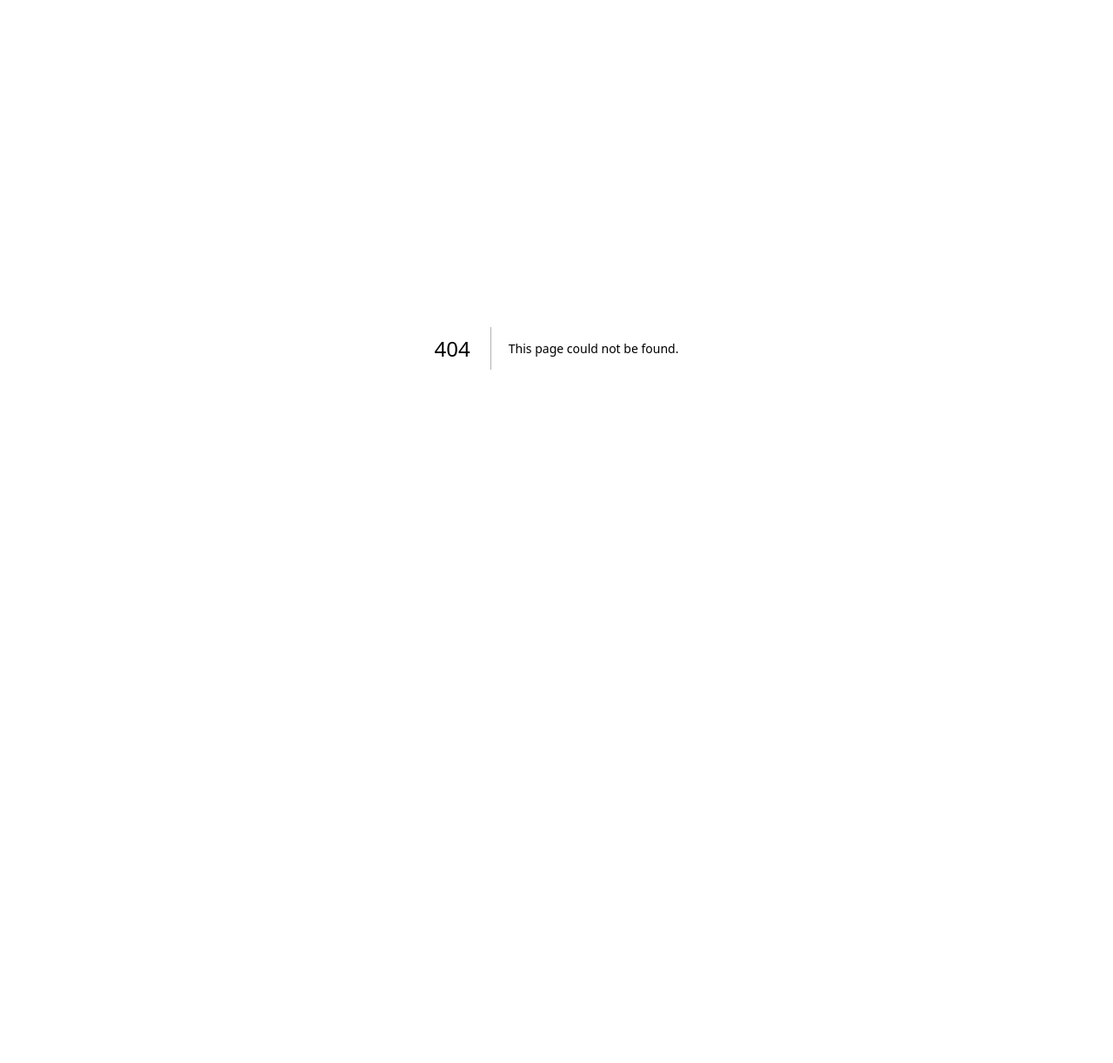
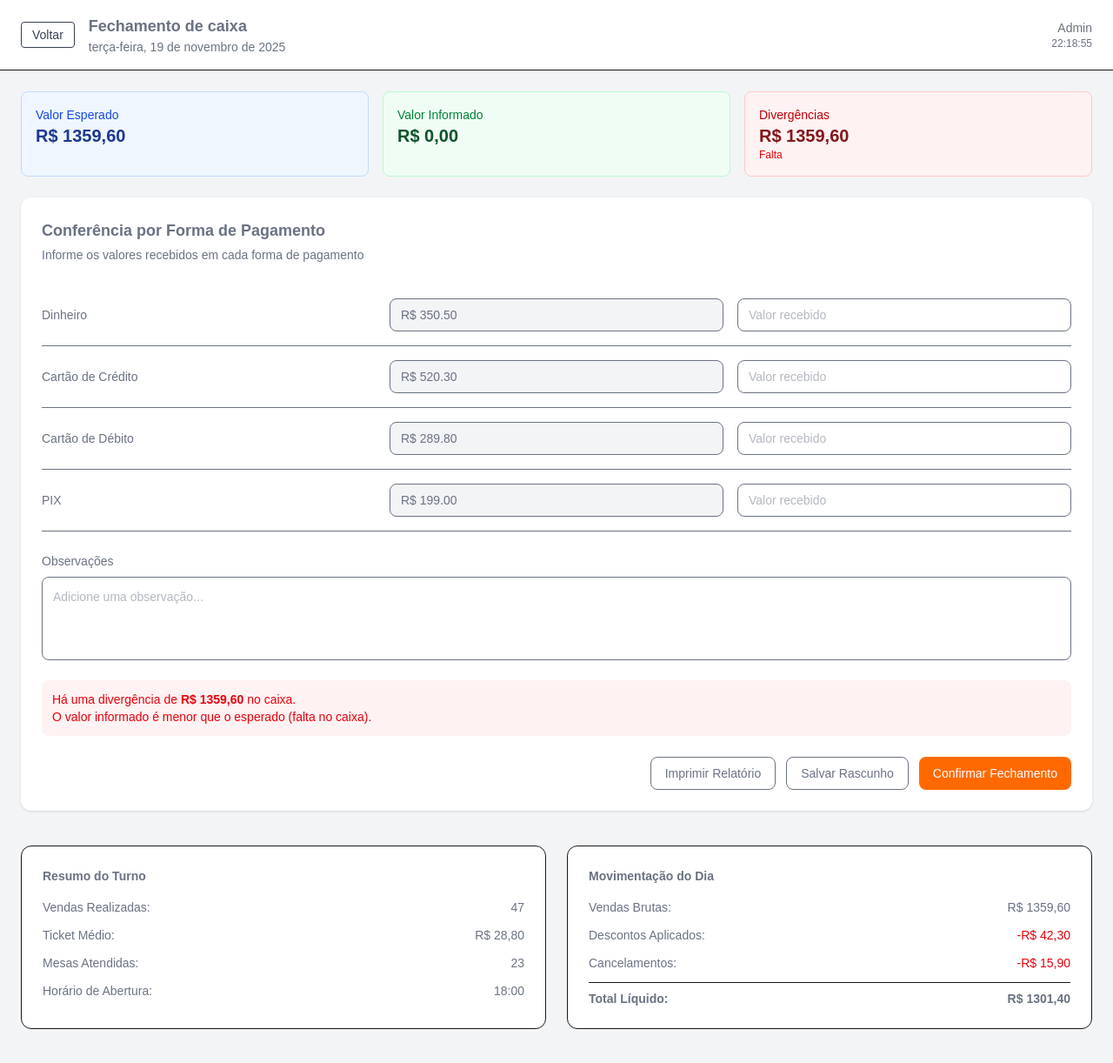
Before and after one commit to ezequielsan/sabor-rush, a Next.js app: page /fechamento-de-caixa in a window 1280 px wide. Before the commit this address had no page. Shown: the top 1222 px of the page at 87% size. Before the commit the page ends 800 px from the top, so only its background shows below. Built offline with nearby package versions, Linux system fonts and the light colour scheme.

Commit message:
Adiciona a primeira versão da tela Fechamento De Caixa

```diff
--- /dev/null
+++ b/src/app/fechamento-de-caixa/page.tsx
@@ -0,0 +1,207 @@
+'use client'
+
+import { ArrowLeft } from 'lucide-react'
+import { useRouter } from 'next/navigation'
+
+type PagamentoLinhaProps = {
+  titulo: string
+  valorEsperado?: number
+}
+
+export default function FechamentoCaixaPage() {
+    const router = useRouter()
+
+    return (
+        <div className="min-h-screen bg-gray-100">
+
+            {/* HEADER */}
+            <header className="bg-white border-b px-6 py-4">
+                <div className="flex items-center justify-between">
+                    <div className="flex items-center gap-4">
+                        <button
+                            onClick={() => router.back()}
+                            className="px-3 py-1 border rounded text-sm text-gray-700 hover:bg-gray-50"
+                        >
+                            Voltar
+                        </button>
+
+                        <div>
+                            <h1 className="text-lg text-gray-500 font-semibold">Fechamento de caixa</h1>
+                            <p className="text-sm text-gray-500">
+                                terça-feira, 19 de novembro de 2025
+                            </p>
+                        </div>
+                    </div>
+
+                    <div className="text-right">
+                        <p className="text-sm text-gray-500 font-medium">Admin</p>
+                        <p className="text-xs text-gray-500">22:18:55</p>
+                    </div>
+                </div>
+            </header>
+
+            {/* CARDS */}
+            <section className="px-6 py-6">
+                <div className="grid grid-cols-1 md:grid-cols-3 gap-4">
+                    <div className="bg-blue-50 border border-blue-200 rounded-lg p-4">
+                        <p className="text-sm text-blue-700">Valor Esperado</p>
+                        <p className="text-xl font-semibold text-blue-900">R$ 1359,60</p>
+                    </div>
+
+                    <div className="bg-green-50 border border-green-200 rounded-lg p-4">
+                        <p className="text-sm text-green-700">Valor Informado</p>
+                        <p className="text-xl font-semibold text-green-900">R$ 0,00</p>
+                    </div>
+
+                    <div className="bg-red-50 border border-red-200 rounded-lg p-4">
+                        <p className="text-sm text-red-700">Divergências</p>
+                        <p className="text-xl font-semibold text-red-900">R$ 1359,60</p>
+                        <p className="text-xs text-red-600">Falta</p>
+                    </div>
+                </div>
+            </section>
+
+            {/* CONFERÊNCIA POR FORMA DE PAGAMENTO */}
+            <section className="px-6 pb-10">
+                <div className="bg-white rounded-xl shadow-sm p-6">
+
+                    <h2 className="text-lg text-gray-500 font-semibold mb-1">
+                        Conferência por Forma de Pagamento
+                    </h2>
+                    <p className="text-sm text-gray-500 mb-6">
+                        Informe os valores recebidos em cada forma de pagamento
+                    </p>
+
+                    {/* LINHAS */}
+                    <div className="text-gray-500">
+                        <PagamentoLinha titulo="Dinheiro" valorEsperado={350.5} />
+                        <PagamentoLinha titulo="Cartão de Crédito" valorEsperado={520.3} />
+                        <PagamentoLinha titulo="Cartão de Débito" valorEsperado={289.8} />
+                        <PagamentoLinha titulo="PIX" valorEsperado={199} />
+                    </div>
+
+
+                    {/* OBSERVAÇÕES */}
+                    <div className="mt-6">
+                        <label className="block text-sm text-gray-500 font-medium mb-2">
+                            Observações
+                        </label>
+                        <textarea
+                            placeholder="Adicione uma observação..."
+                            className="w-full border rounded-lg p-3 text-gray-500 text-sm resize-none h-24"
+                        />
+                    </div>
+
+                    {/* ALERTA */}
+                    <div className="mt-4 bg-red-50 text-red-600 p-3 rounded-lg text-sm">
+                        Há uma divergência de <strong>R$ 1359,60</strong> no caixa.<br />
+                        O valor informado é menor que o esperado (falta no caixa).
+                    </div>
+
+                    {/* BOTÕES */}
+                    <div className="flex flex-wrap gap-3 justify-end mt-6">
+                        <button className="px-4 py-2 border text-gray-500 rounded-lg text-sm">
+                            Imprimir Relatório
+                        </button>
+                        <button className="px-4 py-2 border text-gray-500 rounded-lg text-sm">
+                            Salvar Rascunho
+                        </button>
+                        <button className="px-4 py-2 bg-orange-500 text-white rounded-lg text-sm hover:bg-orange-600">
+                            Confirmar Fechamento
+                        </button>
+                    </div>
+
+                </div>
+            </section>
+
+            {/* RESUMO DO TURNO / MOVIMENTAÇÃO */}
+            <section className="px-6 pb-16">
+                <div className="grid grid-cols-1 md:grid-cols-2 gap-6">
+
+                    {/* RESUMO DO TURNO */}
+                    <div className="bg-white rounded-xl border p-6">
+                        <h3 className="text-sm text-gray-500 font-semibold mb-4">
+                            Resumo do Turno
+                        </h3>
+
+                        <div className="space-y-3 text-sm">
+                            <div className="flex justify-between">
+                                <span className="text-gray-500">Vendas Realizadas:</span>
+                                <span className="font-medium text-gray-500">47</span>
+                            </div>
+
+                            <div className="flex justify-between">
+                                <span className="text-gray-500">Ticket Médio:</span>
+                                <span className="font-medium text-gray-500">R$ 28,80</span>
+                            </div>
+
+                            <div className="flex justify-between">
+                                <span className="text-gray-500">Mesas Atendidas:</span>
+                                <span className="font-medium text-gray-500">23</span>
+                            </div>
+
+                            <div className="flex justify-between">
+                                <span className="text-gray-500">Horário de Abertura:</span>
+                                <span className="font-medium text-gray-500">18:00</span>
+                            </div>
+                        </div>
+                    </div>
+
+                    {/* MOVIMENTAÇÃO DO DIA */}
+                    <div className="bg-white rounded-xl border p-6">
+                        <h3 className="text-sm text-gray-500 font-semibold mb-4">
+                            Movimentação do Dia
+                        </h3>
+
+                        <div className="space-y-3 text-sm">
+                            <div className="flex justify-between">
+                                <span className="text-gray-500">Vendas Brutas:</span>
+                                <span className="font-medium text-gray-500">R$ 1359,60</span>
+                            </div>
+
+                            <div className="flex justify-between">
+                                <span className="text-gray-500">Descontos Aplicados:</span>
+                                <span className="font-medium text-red-600">-R$ 42,30</span>
+                            </div>
+
+                            <div className="flex justify-between">
+                                <span className="text-gray-500">Cancelamentos:</span>
+                                <span className="font-medium text-red-600">-R$ 15,90</span>
+                            </div>
+
+                            <hr className="my-2" />
+
+                            <div className="flex justify-between">
+                                <span className="font-semibold text-gray-500">Total Líquido:</span>
+                                <span className="font-semibold text-gray-500">R$ 1301,40</span>
+                            </div>
+                        </div>
+                    </div>
+
+                </div>
+            </section>
+
+
+        </div>
+    )
+}
+
+/* COMPONENTE DE LINHA */
+function PagamentoLinha({ titulo, valorEsperado = 0 }: PagamentoLinhaProps) {
+  return (
+    <div className="grid grid-cols-1 md:grid-cols-3 gap-4 items-center py-4 border-b">
+      <p className="text-sm font-medium">{titulo}</p>
+
+      <input
+        disabled
+        value={`R$ ${valorEsperado.toFixed(2)}`}
+        className="border rounded-lg px-3 py-2 text-sm bg-gray-100"
+      />
+
+      <input
+        placeholder="Valor recebido"
+        className="border rounded-lg px-3 py-2 text-sm"
+      />
+    </div>
+  )
+}
```
